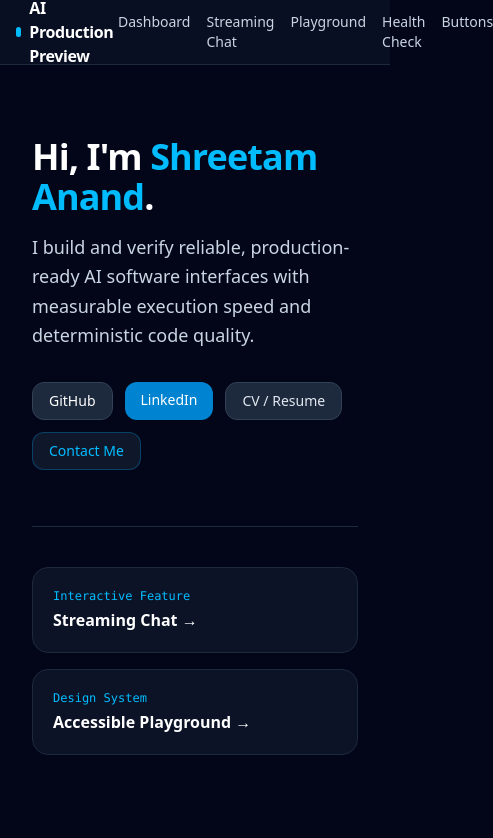
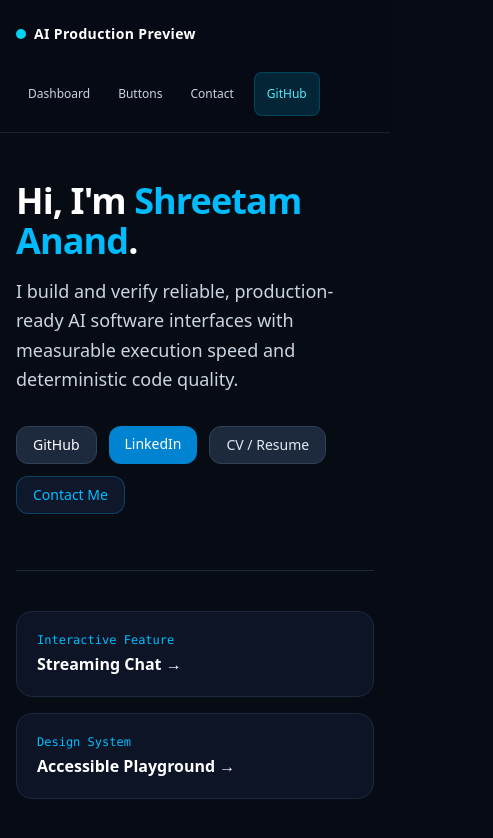
Before and after one commit to shreetam-an223/ai-app-preview, a Next.js app: page / in a window 390 px wide. Shown: the top 838 px of the page, 493 px wide, since content can reach past the window. Built offline with nearby package versions, Linux system fonts and the light colour scheme.

Commit message:
fix(mobile): optimize touch targets, prevent input zoom, and fix responsive grid stacking

```diff
--- a/src/app/globals.css
+++ b/src/app/globals.css
@@ -15,3 +15,20 @@
     animation: none !important;
   }
 }
+
+/* --- Added for Step 3: Mobile Optimization --- */
+
+/* Prevent iOS & Android browser auto-zooming when focusing inputs */
+@media screen and (max-width: 768px) {
+  input[type="text"],
+  input[type="email"],
+  textarea {
+    font-size: 16px !important;
+  }
+}
+
+/* Guard against horizontal viewport overflow on mobile screens */
+html, body {
+  overflow-x: hidden;
+  max-width: 100vw;
+}
--- a/src/app/layout.tsx
+++ b/src/app/layout.tsx
@@ -1,54 +1,65 @@
 import type { Metadata } from "next";
+import Link from "next/link";
 import "./globals.css";
-import Link from "next/link";
 
 export const metadata: Metadata = {
-  title: "AI Production Preview Workspace",
-  description:
-    "Next.js App Router workspace with streaming AI chat, accessible components, and system health checks.",
+  title: "AI Production Preview | Shreetam",
+  description: "AI Frontend Engineering Portfolio and Interactive Prototypes",
+  viewport: "width=device-width, initial-scale=1, maximum-scale=5",
 };
 
 export default function RootLayout({
   children,
-}: Readonly<{
+}: {
   children: React.ReactNode;
-}>) {
+}) {
   return (
-    <html lang="en">
-      <body className="min-h-screen bg-slate-950 text-slate-100 flex flex-col antialiased">
-        <header className="border-b border-slate-800 bg-slate-900/60 backdrop-blur sticky top-0 z-40">
-          <nav className="max-w-5xl mx-auto px-4 sm:px-6 h-16 flex items-center justify-between">
+    <html lang="en" className="dark">
+      <body className="bg-[#070b14] text-slate-100 min-h-screen antialiased selection:bg-cyan-500 selection:text-white">
+        <header className="sticky top-0 z-50 backdrop-blur-md bg-[#070b14]/80 border-b border-slate-800/80">
+          <nav className="max-w-6xl mx-auto px-4 sm:px-6 py-3 flex flex-wrap items-center justify-between gap-3">
             <Link
               href="/"
-              className="font-bold text-white tracking-tight flex items-center gap-2"
+              className="flex items-center gap-2 font-bold text-sm tracking-wide text-white min-h-[44px] py-1"
             >
-              <span className="w-2.5 h-2.5 rounded-full bg-sky-400" />
-              AI Production Preview
+              <span className="h-2.5 w-2.5 rounded-full bg-cyan-400"></span>
+              <span>AI Production Preview</span>
             </Link>
 
-            <div className="flex gap-4 sm:gap-6 text-sm font-medium text-slate-300">
-              <Link href="/" className="hover:text-sky-400 transition">
+            <div className="flex items-center gap-1 sm:gap-2 overflow-x-auto py-1 max-w-full text-xs font-medium text-slate-300">
+              <Link
+                href="/"
+                className="px-3 py-2 rounded-lg hover:text-white hover:bg-slate-800/60 transition-colors min-h-[44px] flex items-center"
+              >
                 Dashboard
               </Link>
-              <Link href="/chat" className="hover:text-sky-400 transition">
-                Streaming Chat
-              </Link>
-              <Link href="/playground" className="hover:text-sky-400 transition">
-                Playground
-              </Link>
-              <Link href="/health" className="hover:text-sky-400 transition">
-                Health Check
-              </Link>
-              <Link href="/buttons" className="hover:text-sky-400 transition">
+              <Link
+                href="/buttons"
+                className="px-3 py-2 rounded-lg hover:text-white hover:bg-slate-800/60 transition-colors min-h-[44px] flex items-center"
+              >
                 Buttons
               </Link>
+              <Link
+                href="/contact"
+                className="px-3 py-2 rounded-lg hover:text-white hover:bg-slate-800/60 transition-colors min-h-[44px] flex items-center"
+              >
+                Contact
+              </Link>
+              <a
+                href="https://github.com/shreetam-an223"
+                target="_blank"
+                rel="noreferrer"
+                className="px-3 py-2 rounded-lg bg-cyan-950/70 border border-cyan-800/60 text-cyan-300 hover:bg-cyan-900/50 transition-colors min-h-[44px] flex items-center ml-1"
+              >
+                GitHub
+              </a>
             </div>
           </nav>
         </header>
 
-        <main className="flex-1 max-w-5xl w-full mx-auto px-4 sm:px-6 py-6">
+        <div className="w-full overflow-x-hidden">
           {children}
-        </main>
+        </div>
       </body>
     </html>
   );
```
